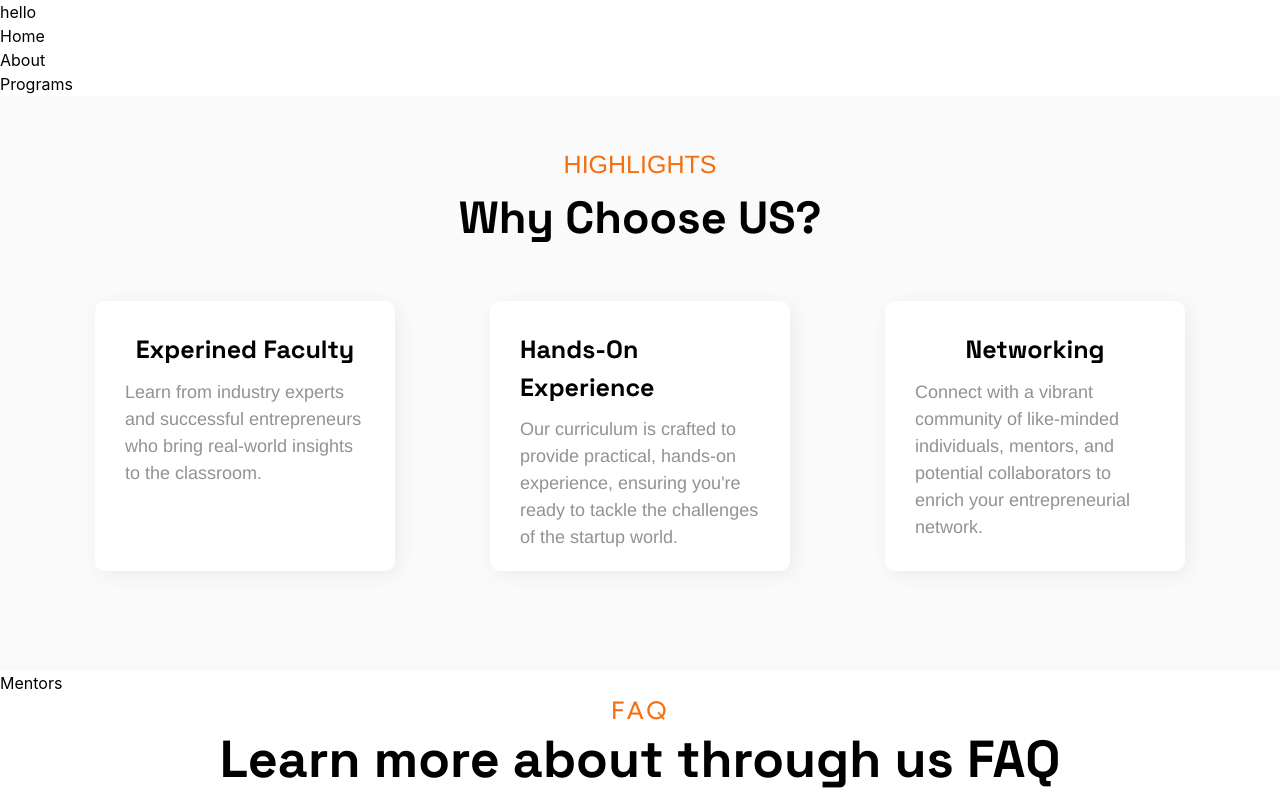
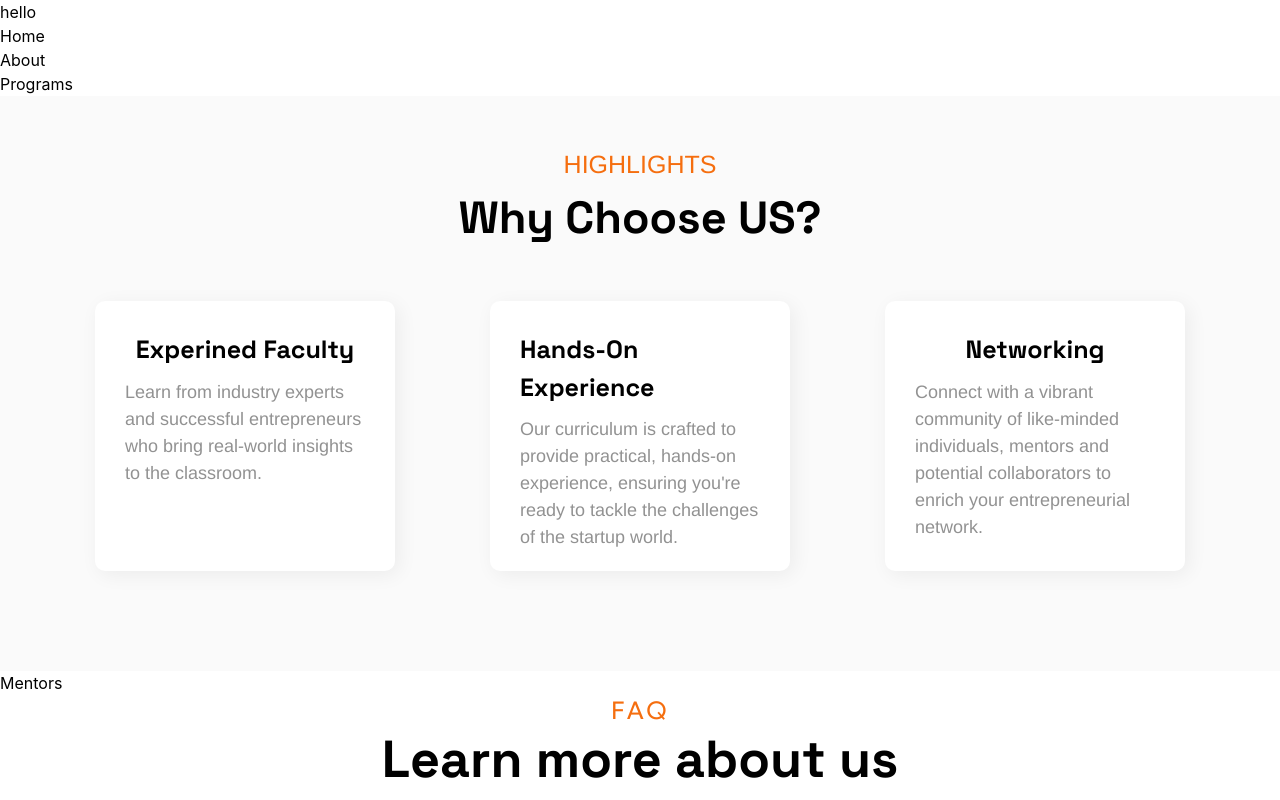
Before and after one commit to SrutavTarun/startup-school-website, a React (Vite) app: page / in a window 1280 px wide. Shown: the top 800 px of the page. Built offline with nearby package versions, Linux system fonts and the light colour scheme; a web font is replaced by a local one.

Commit message:
made minor corrections

```diff
--- a/src/components/Faq.jsx
+++ b/src/components/Faq.jsx
@@ -6,7 +6,7 @@ export default function Faq() {
   return (
   <>
     <h1 className="h1_font">FAQ</h1>
-    <h2 className="h2_font">Learn more about through us FAQ</h2>
+    <h2 className="h2_font">Learn more about us</h2>
     <br/>
     <section>
       <Accordion data={faqData}/>
--- a/src/components/Highlights.jsx
+++ b/src/components/Highlights.jsx
@@ -27,7 +27,7 @@ export default function Highlights() {
             <div className="high-head">Networking</div>
             <div className="high-text">
               Connect with a vibrant community of like-minded individuals,
-              mentors, and potential collaborators to enrich your
+              mentors and potential collaborators to enrich your
               entrepreneurial network.
             </div>
           </div>
```
